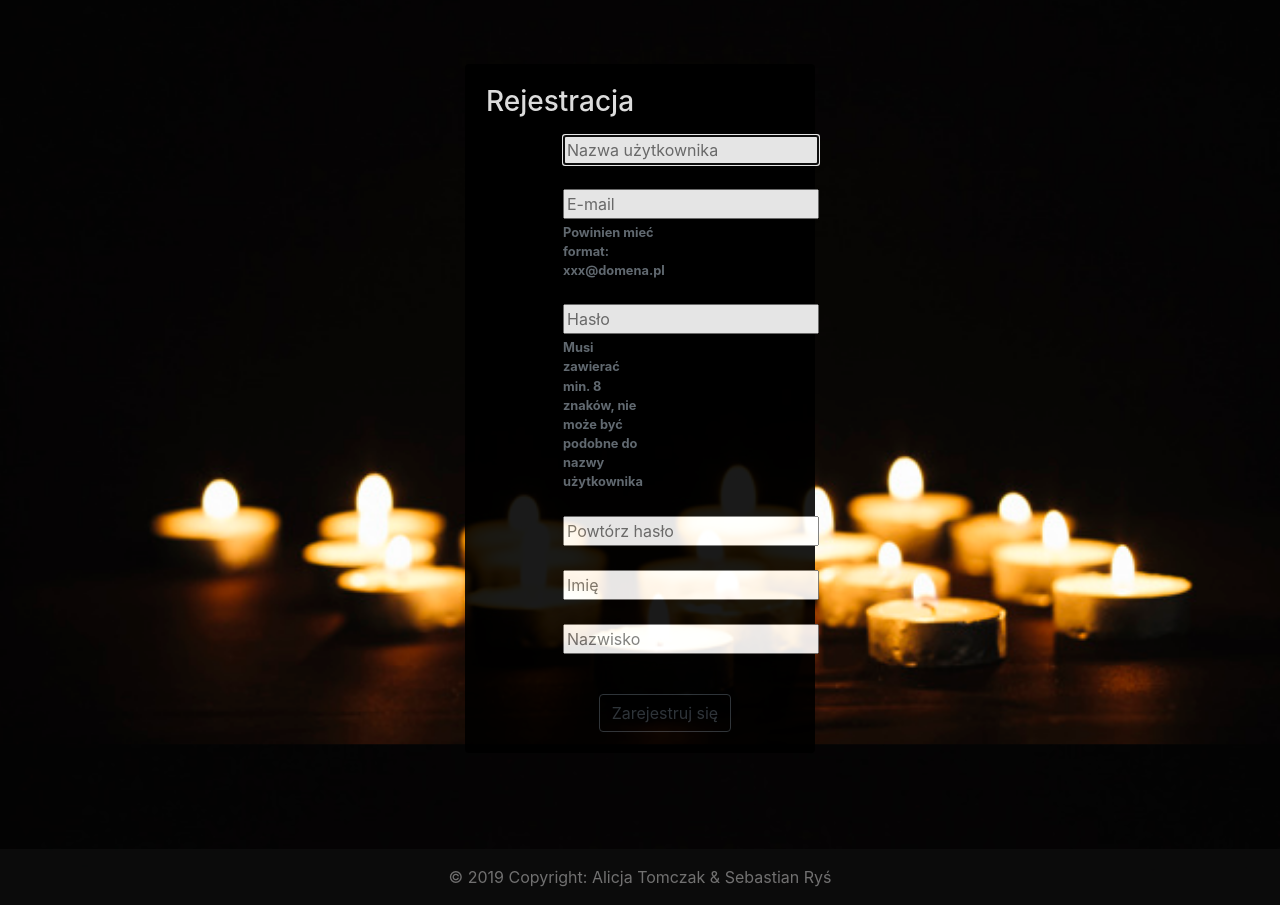
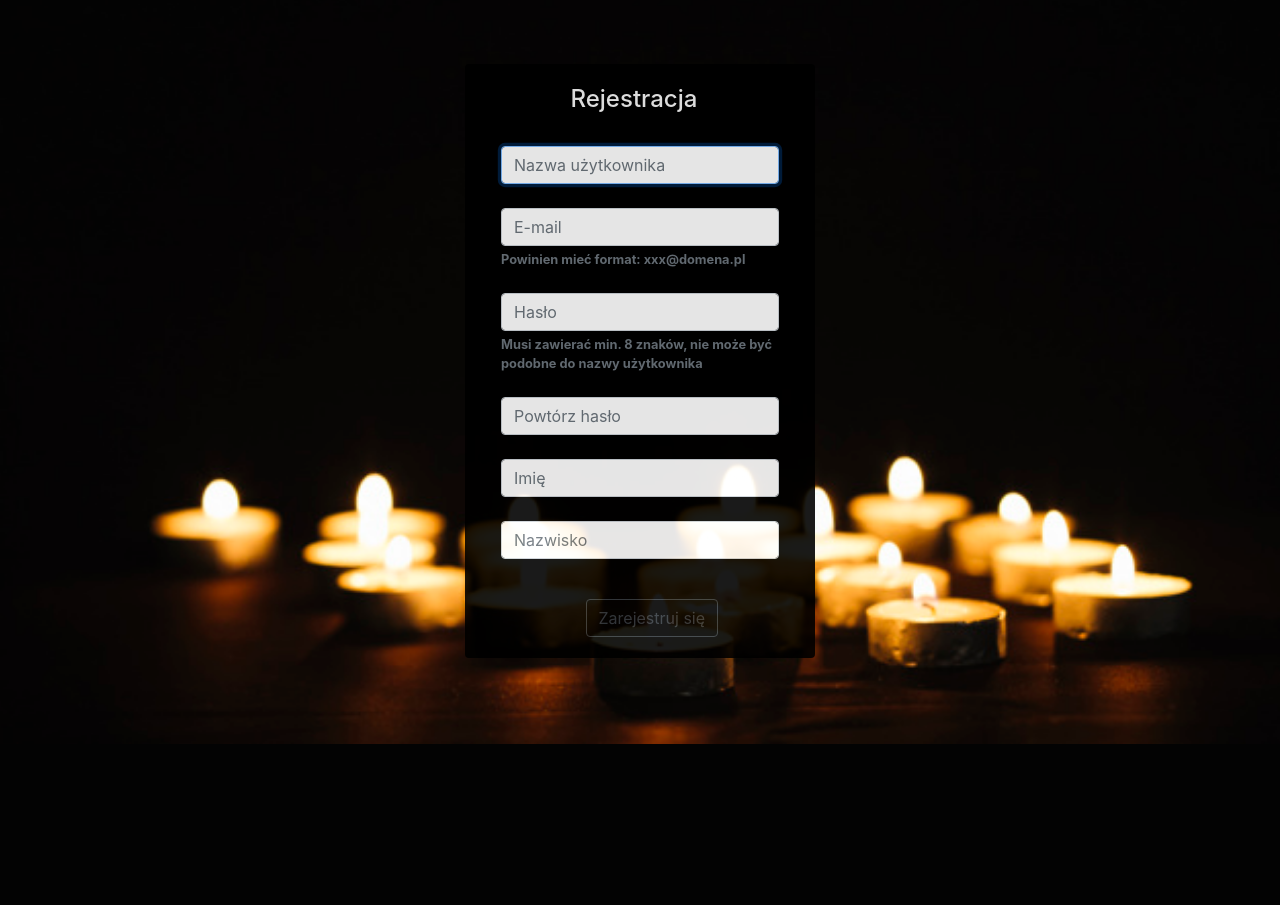
Before and after one commit to Alice198/Zastosowanie-informatyki-w-gospodarstwie, a Django app: page /rejestracja/ in a window 1280 px wide. Shown: the part 56-961 px from the top of the page. After the commit the page ends 800 px from the top, so only its background shows below. Run offline with Django 3.2, Linux system fonts and the light colour scheme; some libraries are stand-ins or nearby versions.

Commit message:
View - change registration

```diff
--- a/templates/base.html
+++ b/templates/base.html
@@ -61,9 +61,9 @@
 {% block content %}
 {% endblock %}
 
+<!--<div class="footer text-center py-3">
+         © 2019 Copyright: Alicja Tomczak & Sebastian Ryś
+</div>-->
+</body>
 
-</body>
-<div class="footer text-center py-3">
-         © 2019 Copyright: Alicja Tomczak & Sebastian Ryś
-</div>
 </html>
--- a/templates/registration.html
+++ b/templates/registration.html
@@ -4,54 +4,53 @@
 
 {% block content %}
 
-
-<div class="jumbotron d-flex align-items-center justify-content-center">
+<div class="jumbotron d-flex align-items-center">
     <div class="container">
         <div class="row">
-            <div class="offset-4 col-4">
+             <div class="offset-4 col-md-4">
                 <div class="card">
                     <div class="card-body">
                         <div class="row">
+                            <div class="offset-3 col-md-8">
+                                <h4>Rejestracja</h4>
+                            </div>
+                        </div>
+                        <div class="row-md-6">
                             <div class="col-md-12">
-                                <h3>Rejestracja</h3>
-
+                                <form method="post">
+                                {% csrf_token %}
+                                    <div class="form-group row">
+                                        <div class="col-12">
+                                            <label for="id_username"></label>
+                                            <input type="text" name="username" placeholder="Nazwa użytkownika" class="user form-control here" required="" id="id_username" autofocus="" maxlength="150">
                                         </div>
-                    <form method="post">
-
-                        {% csrf_token %}
-                <div class="row">
-                    <div class="offset-3 col-md-8">
-                        <div class="form-group row col-md-6">
-                            <label for="id_username"></label>
-                            <input type="text" name="username" placeholder="Nazwa użytkownika" class="user" required="" id="id_username" autofocus="" maxlength="150">
-                        </div>
-                        <div class="form-group row col-md-6">
+                                        <div class="col-12">
                                             <label for="email"></label>
-                            <input type="email" name="email" placeholder="E-mail" class="user" id="email" maxlength="254">
+                                            <input type="email" name="email" placeholder="E-mail" class="user form-control here" id="email" maxlength="254">
                                             <small class="form-text text-muted">
                                                 <strong>Powinien mieć format: xxx@domena.pl</strong>
                                             </small>
                                         </div>
-                        <div class="form-group row col-md-6">
+                                        <div class="col-12">
                                             <label for="id_password1"></label>
-                            <input type="password" name="password1" minlength="8" placeholder="Hasło" class="user" id="id_password1" required="">
+                                            <input type="password" name="password1" minlength="8" placeholder="Hasło" class="user form-control here" id="id_password1" required="">
                                             <small class="form-text text-muted">
                                                 <strong>Musi zawierać min. 8 znaków, nie może być podobne do nazwy użytkownika </strong>
                                             </small>
                                         </div>
-                        <div class="form-group row col-md-6">
+                                        <div class="col-12">
                                             <label for="id_password2"></label>
-                            <input type="password" name="password2" minlength="8" placeholder="Powtórz hasło" class="user" class="form-control" id="id_password2" required="">
+                                            <input type="password" name="password2" minlength="8" placeholder="Powtórz hasło" class="user form-control here" class="form-control" id="id_password2" required="">
                                         </div>
-                        <div class="form-group row col-md-6">
+                                        <div class="col-12">
                                              <label for="first_name"></label>
-                            <input type="text" name="first_name" placeholder="Imię" class="user" required="" id="first_name" autofocus="" maxlength="150">
+                                            <input type="text" name="first_name" placeholder="Imię" class="user form-control here" required="" id="first_name" autofocus="" maxlength="150">
                                         </div>
-                        <div class="form-group row col-md-6">
+                                        <div class="col-12">
                                             <label for="last_name"></label>
-                            <input type="text" name="last_name" placeholder="Nazwisko" class="user" required="" id="last_name" autofocus="" maxlength="150">
+                                            <input type="text" name="last_name" placeholder="Nazwisko" class="user form-control here" required="" id="last_name" autofocus="" maxlength="150">
                                         </div>
-                    </div>
+
                                   </div>
 
                                      <!--<label for="tel_num"></label>-->
@@ -62,13 +61,15 @@
 
                         </br>
 
-                    <div class="offset-4 col-8">
+                        <div class="offset-3 col-6">
                             <button class="btn btn-outline-dark" type="submit">Zarejestruj się</button>
                             <input type="hidden" name="next" value="{% url 'Home' %}" >
                         </div>
                                 </form>
                             </div>
-                    </div></div></div>
+                        </div>
+                    </div>
+                </div>
         </div>
     </div>
 </div>
@@ -76,4 +77,6 @@
 
 
 
+
+
 {% endblock %}
```
Lines whose indentation alone changed are shown as unchanged.
